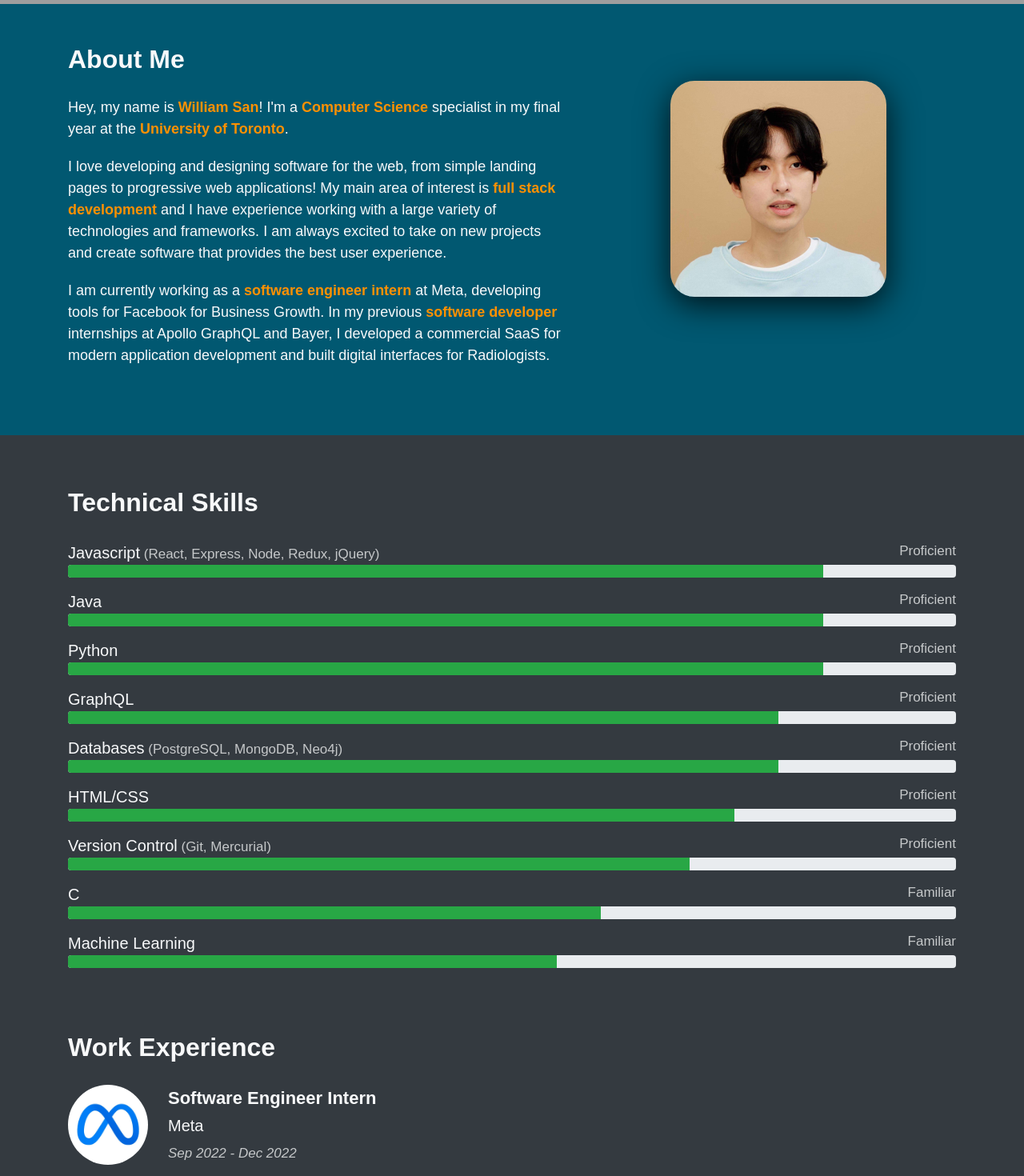
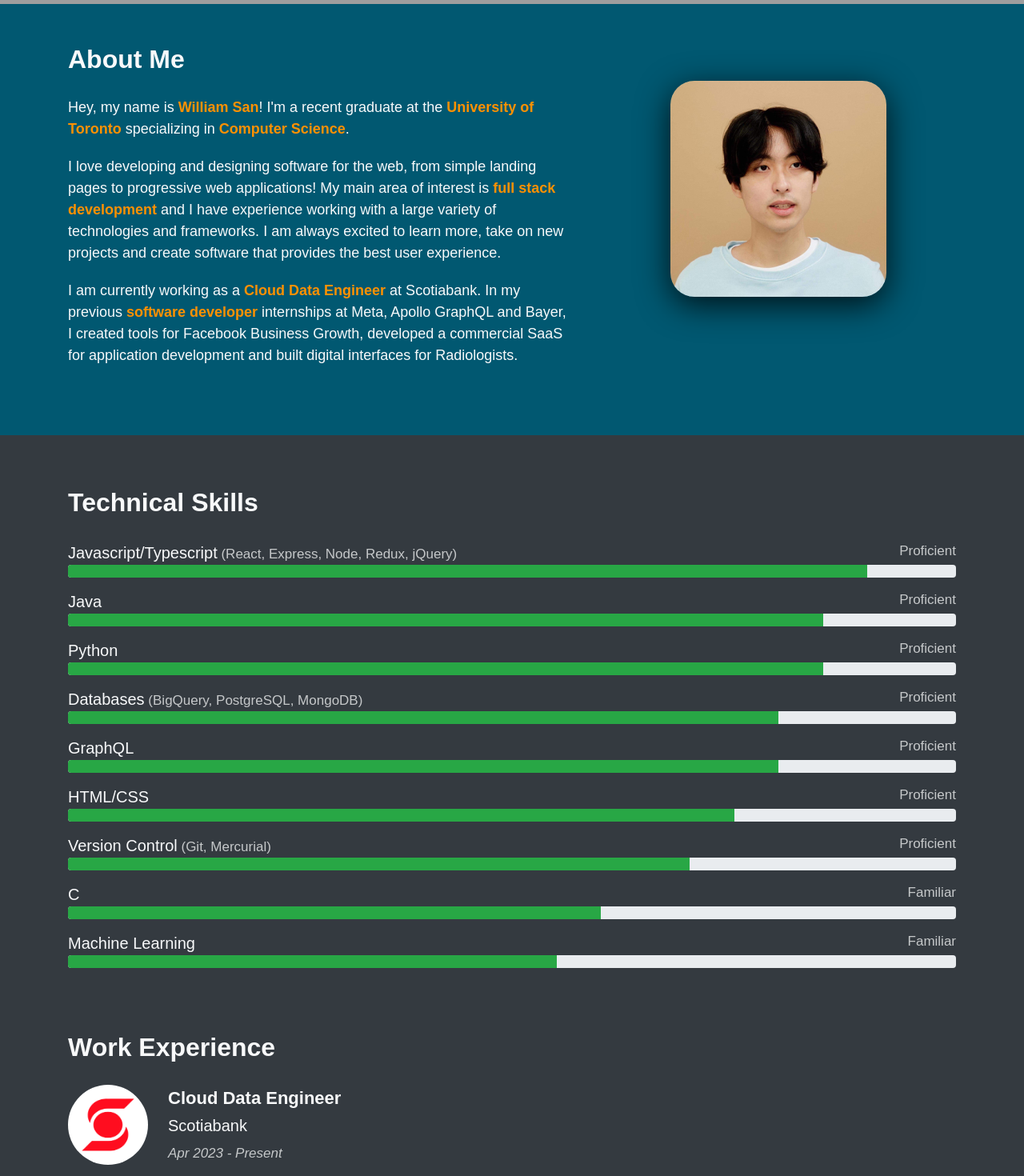
Before and after one commit to William010x/william010x.github.io, a React (Create React App) app: page / in a window 1280 px wide. Shown: the part 580-2050 px from the top of the page at 80% size. Built offline with nearby package versions, Linux system fonts and the light colour scheme; grey boxes are pictures that could not be loaded; a web font is replaced by a local one.

Commit message:
Updated jobs to add Scotiabank

```diff
--- a/src/AboutMe.js
+++ b/src/AboutMe.js
@@ -19,15 +19,15 @@
                         <div className="about-me">
                             <div>
                                 <p>
-                                    Hey, my name is <b>William San</b>! I'm a <b>Computer Science</b> specialist in my final year at the <b>University of Toronto</b>.
+                                    Hey, my name is <b>William San</b>! I'm a recent graduate at the <b>University of Toronto</b> specializing in <b>Computer Science</b>.
                                 </p>
                                 <p>
                                     I love developing and designing software for the web, from simple landing pages to progressive web applications!
                                     My main area of interest is <b>full stack development</b> and I have experience working with a large variety of technologies and frameworks.
-                                    I am always excited to take on new projects and create software that provides the best user experience.
+                                    I am always excited to learn more, take on new projects and create software that provides the best user experience.
                                 </p>
                                 <p>
-                                    I am currently working as a <b>software engineer intern</b> at Meta, developing tools for Facebook for Business Growth. In my previous <b>software developer</b> internships at Apollo GraphQL and Bayer, I developed a commercial SaaS for modern application development and built digital interfaces for Radiologists.
+                                    I am currently working as a <b>Cloud Data Engineer</b> at Scotiabank. In my previous <b>software developer</b> internships at Meta, Apollo GraphQL and Bayer, I created tools for Facebook Business Growth, developed a commercial SaaS for application development and built digital interfaces for Radiologists.
                                 </p>
                             </div>
                             <a href="https://www.linkedin.com/in/william-san" className="center" target="_blank" rel="noreferrer">
--- a/src/Jobs.js
+++ b/src/Jobs.js
@@ -4,6 +4,7 @@
 import apollo from './images/apollo.png';
 import bayer from './images/bayer.png';
 import meta from './images/meta.png';
+import scotiabank from './images/scotiabank.png';
 import uoft from './images/uoft.png';
 import './css/About.css';
 
@@ -12,6 +13,16 @@
         return(
                 <Container id="jobs">
                     <h2>Work Experience</h2>
+                    <Job
+                        image={scotiabank}
+                        title="Cloud Data Engineer"
+                        company="Scotiabank"
+                        date="Apr 2023 - Present"
+                        description={[
+                            "Developed Data Provisioning and Access Management app for the bank's data platform to streamline the data access process using Google Cloud Platform, Appsheet and BigQuery",
+                            "Restructured data models and optimized performance to improve runtime of app by 78%",
+                        ]}
+                    />
                     <Job
                         image={meta}
                         title="Software Engineer Intern"
--- a/src/Skills.js
+++ b/src/Skills.js
@@ -9,11 +9,11 @@
             <Container id="skills">
                     <h2>Technical Skills</h2>
                     <div className="skillset">
-                    <Skill name="Javascript" sub=" (React, Express, Node, Redux, jQuery)" proficiency="Proficient" level={85}/>
+                        <Skill name="Javascript/Typescript" sub=" (React, Express, Node, Redux, jQuery)" proficiency="Proficient" level={90}/>
                         <Skill name="Java" proficiency="Proficient" level={85}/>
                         <Skill name="Python" proficiency="Proficient" level={85}/>
+                        <Skill name="Databases" sub=" (BigQuery, PostgreSQL, MongoDB)" proficiency="Proficient" level={80}/>
                         <Skill name="GraphQL" proficiency="Proficient" level={80}/>
-                        <Skill name="Databases" sub=" (PostgreSQL, MongoDB, Neo4j)" proficiency="Proficient" level={80}/>
                         <Skill name="HTML/CSS" proficiency="Proficient" level={75}/>
                         <Skill name="Version Control" sub=" (Git, Mercurial)" proficiency="Proficient" level={70}/>
                         <Skill name="C" proficiency="Familiar" level={60}/>
```
Also changed, not shown: src/images/scotiabank.png (added).
